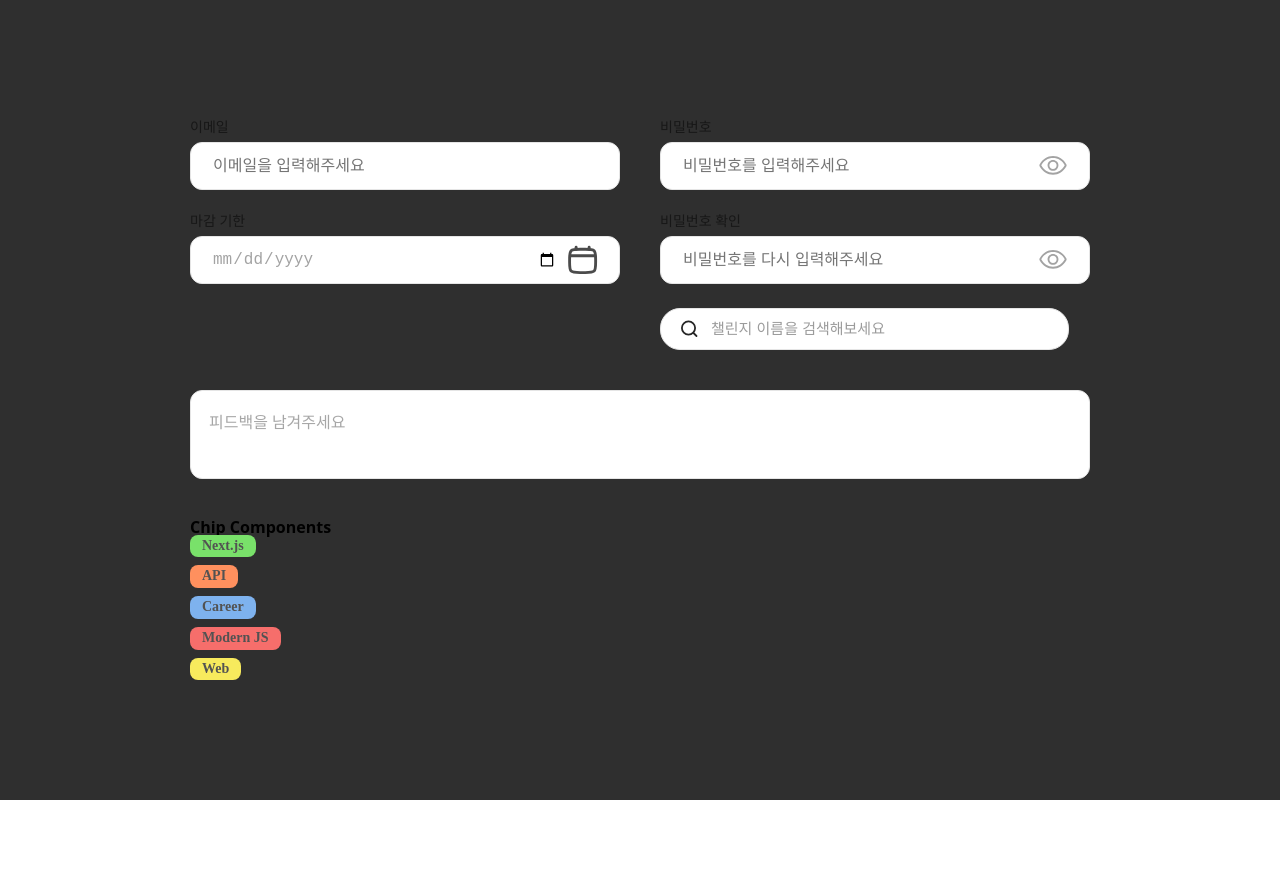
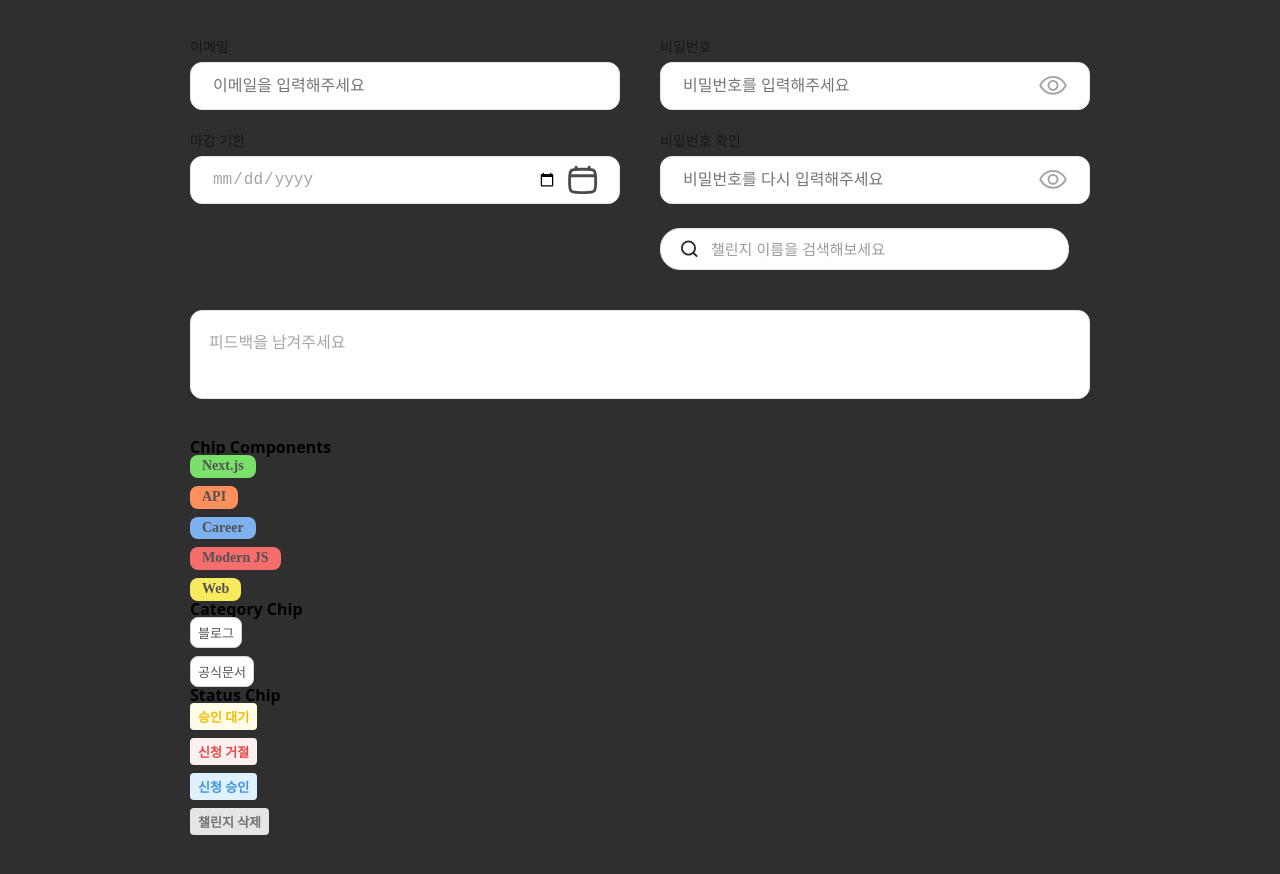
Before and after one commit to fs08-docthrough-team2/fs08-docthrough-team2-fe, a Next.js app: page /example in a window 1280 px wide. Before the commit the page ends 800 px from the top, so only its background shows below. Built offline with nearby package versions, Linux system fonts and the light colour scheme; a web font is replaced by a local one.

Commit message:
chip 완료

```diff
--- a/src/app/example/page.jsx
+++ b/src/app/example/page.jsx
@@ -6,6 +6,8 @@ import BaseInput from '@/components/atoms/input/BaseInput';
 import SearchInput from '@/components/atoms/input/SearchInput';
 import TextBox from '@/components/atoms/input/TextBox';
 import TypeChip from '@/components/atoms/chips/TypeChip';
+import CategoryChip from '@/components/atoms/chips/CategoryChip';
+import StatusChip from '@/components/atoms/chips/StatusChip';
 
 export default function ExamplePage() {
   const [email, setEmail] = useState('');
@@ -98,6 +100,20 @@ export default function ExamplePage() {
             <TypeChip label="Modern JS" color="red" />
             <TypeChip label="Web" color="yellow" />
           </div>
+
+          <h2>Category Chip</h2>
+          <div style={{ display: 'flex', flexDirection: 'column', gap: '8px' }}>
+            <CategoryChip label="블로그" />
+            <CategoryChip label="공식문서" />
+          </div>
+
+          <h2>Status Chip</h2>
+          <div style={{ display: 'flex', flexDirection: 'column', gap: '8px' }}>
+            <StatusChip label="승인 대기" type="pending" />
+            <StatusChip label="신청 거절" type="rejected" />
+            <StatusChip label="신청 승인" type="approved" />
+            <StatusChip label="챌린지 삭제" type="deleted" />
+          </div>
         </section>
       </div>
     </main>
--- a/src/components/atoms/chips/CategoryChip.jsx
+++ b/src/components/atoms/chips/CategoryChip.jsx
@@ -0,0 +1,5 @@
+import styles from '@/styles/components/atoms/chips/CategoryChip.module.scss';
+
+export default function CategoryChip({ label }) {
+  return <span className={styles.chip}>{label}</span>;
+}
--- a/src/components/atoms/chips/StatusChip.jsx
+++ b/src/components/atoms/chips/StatusChip.jsx
@@ -0,0 +1,5 @@
+import style from '@/styles/components/atoms/chips/StatusChip.module.scss';
+
+export default function StatusChip({ label, type = 'pending' }) {
+  return <span className={`${style.chip} ${style[type]}`}>{label}</span>;
+}
--- a/src/styles/components/atoms/chips/CategoryChip.module.scss
+++ b/src/styles/components/atoms/chips/CategoryChip.module.scss
@@ -0,0 +1,18 @@
+.chip {
+  display: inline-flex;
+  justify-content: center;
+  align-items: center;
+  padding: 5px 7px;
+  gap: 10px;
+  align-self: flex-start;
+
+  border-radius: 8px;
+  border: 1px solid #d4d4d4;
+  color: #525252;
+  background-color: #fff;
+  font-family: Pretendard;
+  font-size: 13px;
+  font-style: normal;
+  font-weight: 500;
+  line-height: normal;
+}
--- a/src/styles/components/atoms/chips/StatusChip.module.scss
+++ b/src/styles/components/atoms/chips/StatusChip.module.scss
@@ -0,0 +1,34 @@
+.chip {
+  display: inline-flex;
+  padding: 4px 8px;
+  justify-content: center;
+  align-items: center;
+  gap: 10px;
+  border-radius: 4px;
+  font-family: Pretendard;
+  font-size: 13px;
+  font-style: normal;
+  font-weight: 600;
+  line-height: normal;
+  align-self: flex-start;
+}
+
+.pending {
+  background: #fffde7; /* 연노랑 */
+  color: #f2bc00; /* 노랑 텍스트 */
+}
+
+.rejected {
+  background: #fff0f0; /* 연분홍 */
+  color: #e54946; /* 빨강 텍스트 */
+}
+
+.approved {
+  background: #dff0ff; /* 연하늘 */
+  color: #4095de; /* 파랑 텍스트 */
+}
+
+.deleted {
+  background: #e5e5e5; /* 연회색 */
+  color: #737373; /* 회색 텍스트 */
+}
```
